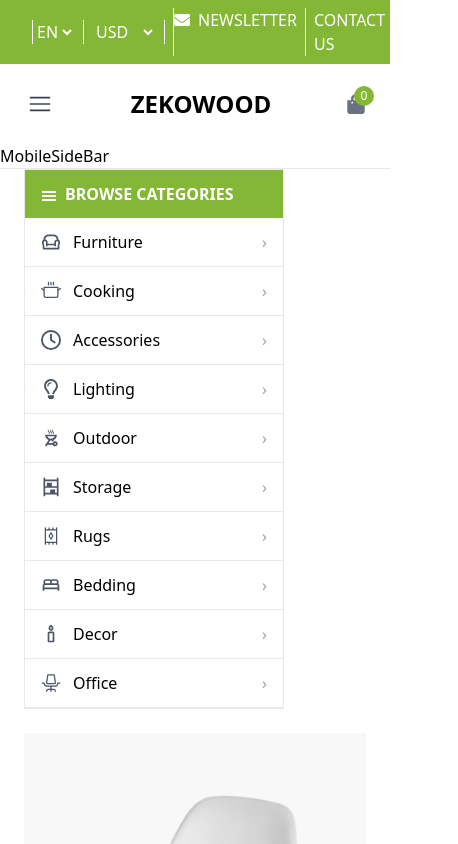
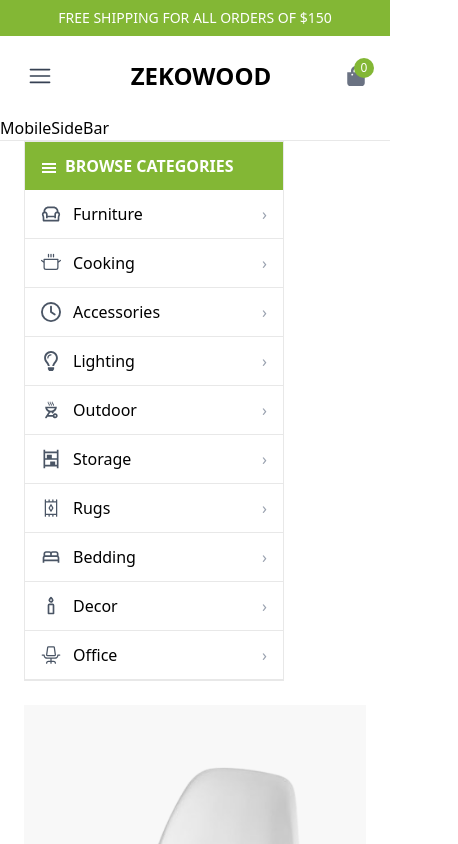
Before and after one commit to zeko1104/zekowoodProject, a React (Vite) app: page / in a window 390 px wide. Shown: the top 844 px of the page, 458 px wide, since content can reach past the window. Built offline with nearby package versions, Linux system fonts and the light colour scheme.

Commit message:
header fix

```diff
--- a/src/components/layout/Header.jsx
+++ b/src/components/layout/Header.jsx
@@ -17,7 +17,7 @@ const Header = () => {
         <Container>
           <div className="p-2 flex justify-between items-center">
             {/* LEFT */}
-            <div className="flex">
+            <div className="flex max-sm:hidden">
               <div className="text-white border-x pr-2 mr-2">
                 <select className="bg-transparent outline-none">
                   <option className="text-gray-500">EN</option>
@@ -36,12 +36,12 @@ const Header = () => {
             </div>
 
             {/* CENTER */}
-            <div className="hidden md:flex justify-between w-7/12">
-              <h1 className="text-white  uppercase text-sm">
+            <div className="w-full md:w-7/12 flex justify-center md:justify-between items-center">
+              <h1 className="text-white uppercase text-sm text-center md:text-left">
                 FREE SHIPPING FOR ALL ORDERS OF $150
               </h1>
 
-              <ul className="flex gap-3 ">
+              <ul className="flex gap-3 max-sm:hidden">
                 <li>
                   <a className="text-white" href="#">
                     <FaFacebookF />
@@ -66,7 +66,7 @@ const Header = () => {
             </div>
 
             {/* RIGHT */}
-            <div className="flex">
+            <div className="flex max-sm:hidden">
               <div className="text-white border-x pr-2 mr-2">
                 <button className="flex items-center gap-2 ">
                   <FaEnvelope /> NEWSLETTER
```
